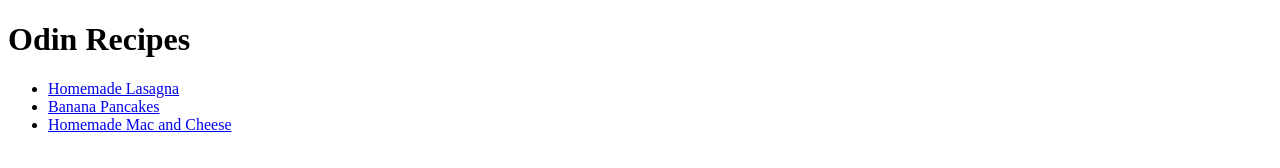
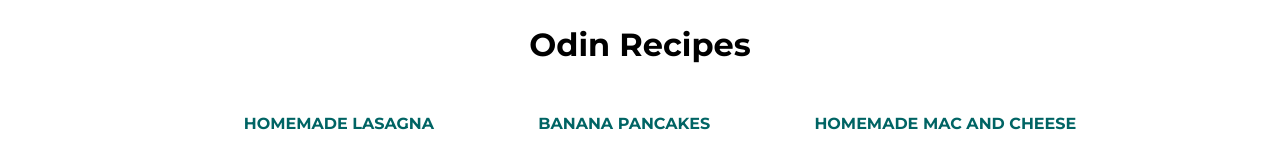
Before and after one commit to CGreenwood96/odin-recipes, a plain HTML site: page index.html in a window 1280 px wide. Drawn offline with Linux system fonts and the light colour scheme.

Commit message:
setup css and basic home page style

```diff
--- a/index.html
+++ b/index.html
@@ -5,11 +5,12 @@
     <meta http-equiv="X-UA-Compatible" content="IE=edge">
     <meta name="viewport" content="width=device-width, initial-scale=1.0">
     <title>Odin Recipes</title>
+    <link rel="stylesheet" href="style.css">
 </head>
 <body>
     <h1>Odin Recipes</h1>
 
-    <ul>
+    <ul class="nav">
         <li><a href="recipes/lasagna.html">Homemade Lasagna</a></li>
         <li><a href="recipes/banana-pancakes.html">Banana Pancakes</a></li>
         <li><a href="recipes/mac-and-cheese.html">Homemade Mac and Cheese</a></li>
--- /dev/null
+++ b/style.css
@@ -0,0 +1,37 @@
+@import url('https://fonts.googleapis.com/css2?family=Montserrat:wght@400;700&display=swap');
+
+* {
+    font-family: 'Montserrat', sans-serif;
+    margin: auto;
+}
+
+h1 {
+    text-align: center;
+    padding-top: 25px;
+}
+
+ul {
+    list-style: none;
+    text-align: center;
+    padding-top: 50px;
+}
+
+ul li{
+    display: inline;
+}
+
+a {
+    color: rgba(0, 100, 100, 1);
+    text-decoration: none;
+    text-transform: uppercase;
+    font-weight: bold;
+    margin: 50px;
+
+    transition: all, .4s;
+}
+
+a:hover {
+    color: rgb(0, 200, 200);
+    font-size: 20px;
+    transition: all, .4s;
+}
```
